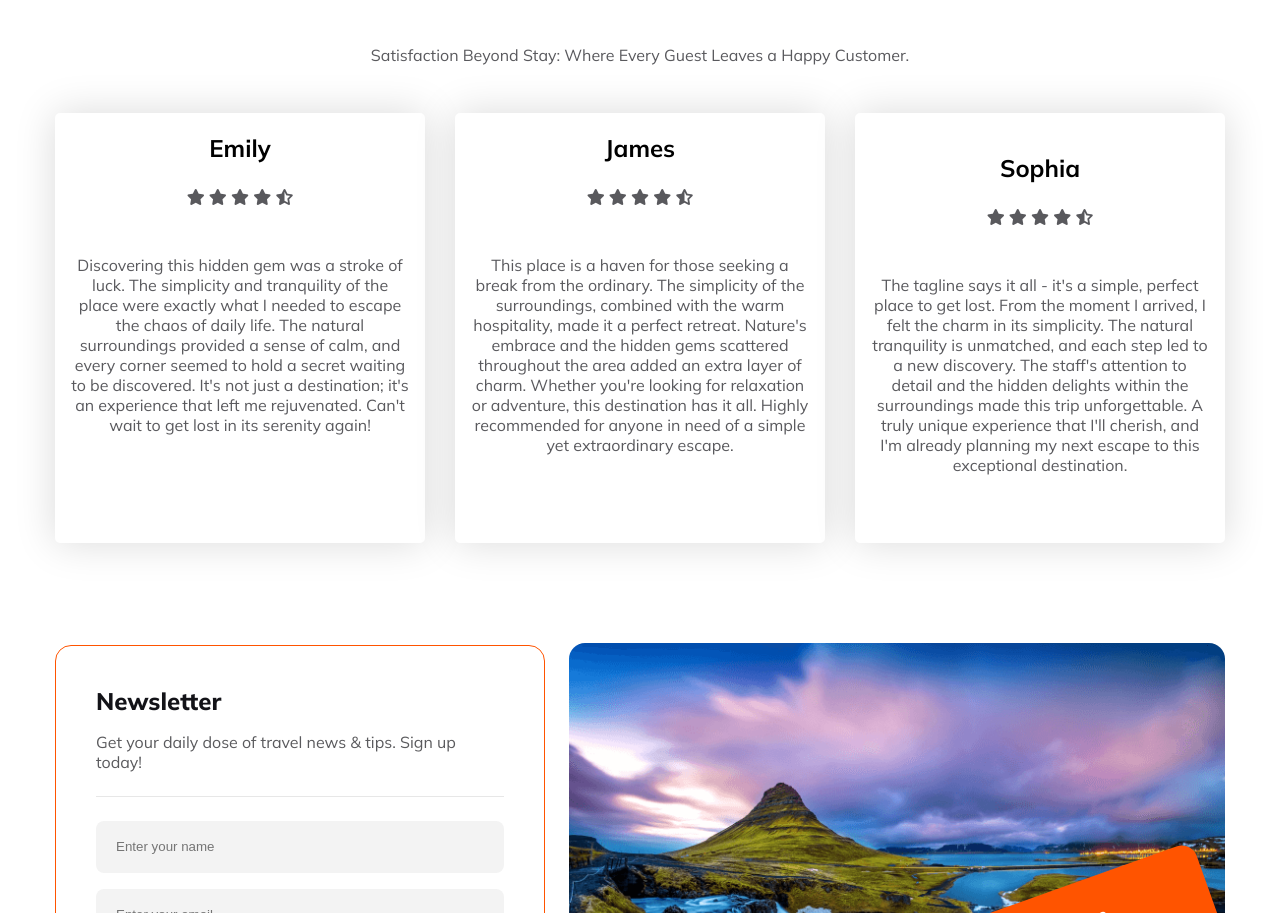
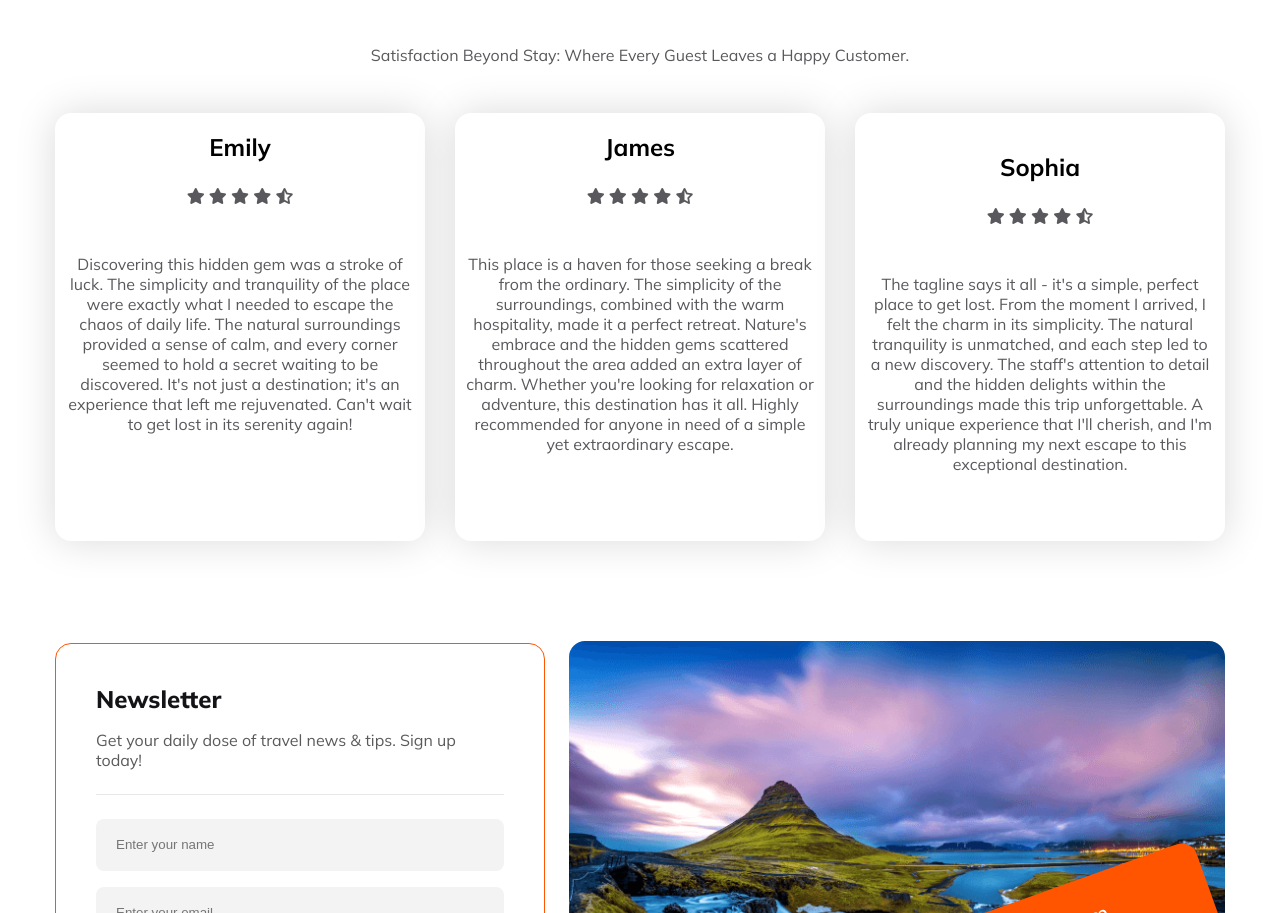
Before and after one commit to monircom/Assignment-02-destination-Unknown, a plain HTML site: page index.html in a window 1280 px wide. Shown: the part 6493-7406 px from the top of the page. Drawn offline with Linux system fonts and the light colour scheme; files whose address does not match are found by name.

Commit message:
Fixing issues

```diff
--- a/styles/styles.css
+++ b/styles/styles.css
@@ -727,8 +727,8 @@ margin-top: 1rem;
     margin-bottom: 24px;
   }
   .customer-card {
-    padding: 1.0625rem 0.8rem;
-    border-radius: 0.3125rem;
+    padding: 16px 8px;
+    border-radius: 16px;
     border: 3px solid transparent;
     background: #fff;
     box-shadow: 0rem 0rem 2.5rem 0rem rgba(0, 0, 0, 0.15);
```
